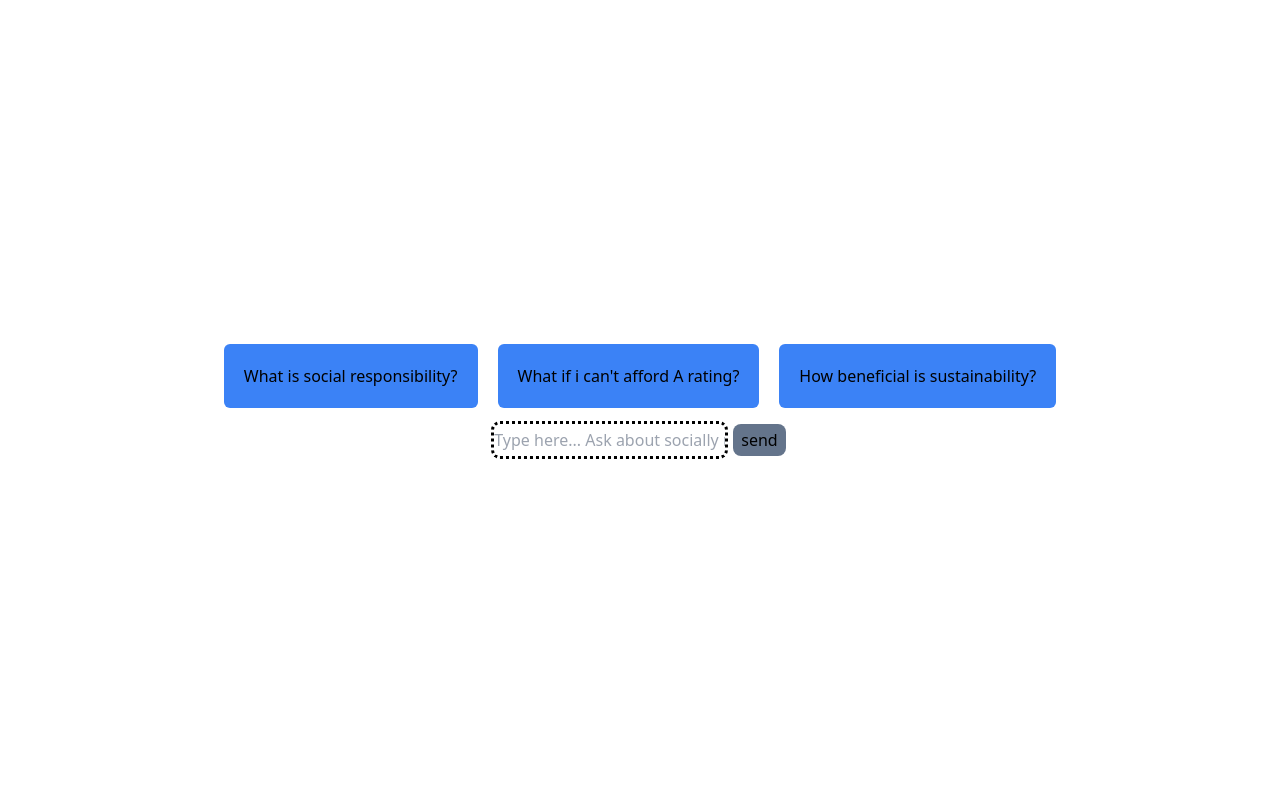
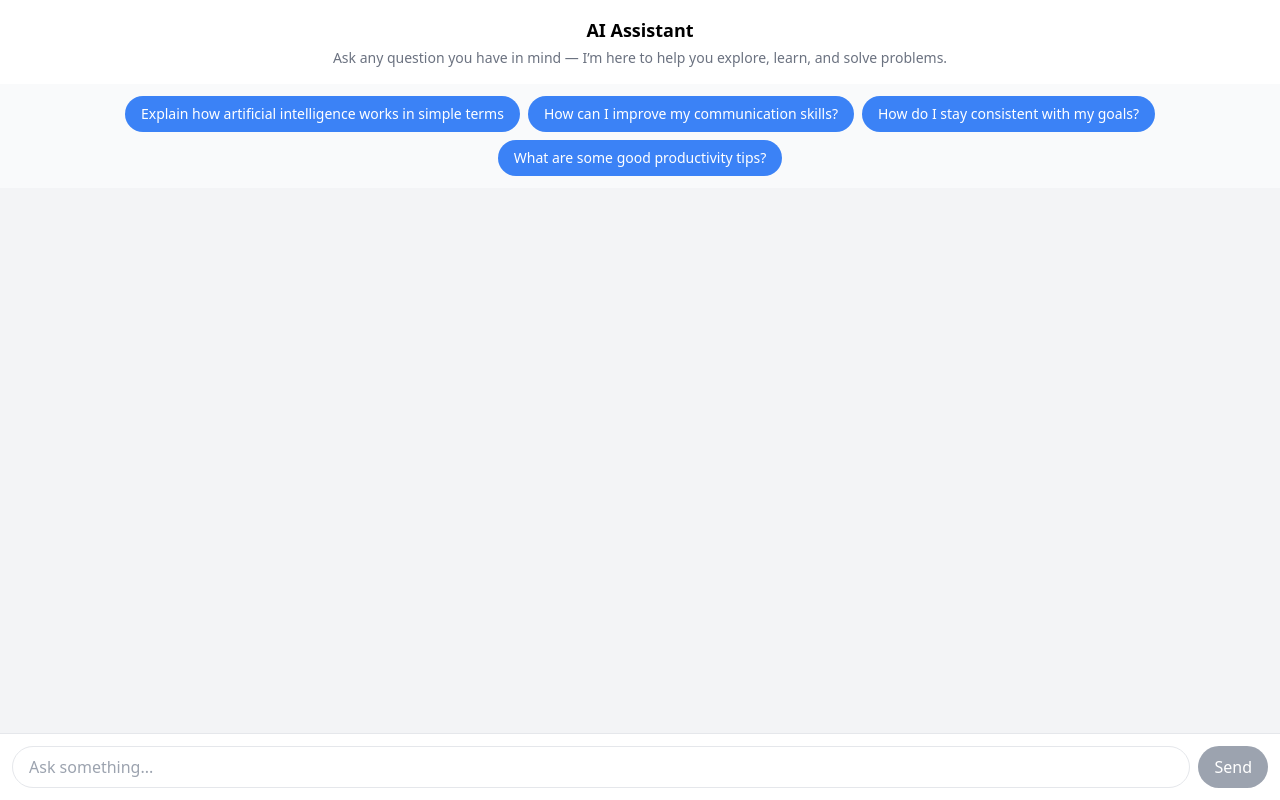
Before and after one commit to blessedjoe2000/bw_chatbot, a Next.js app: page / in a window 1280 px wide. Built offline with nearby package versions, Linux system fonts and the light colour scheme.

Commit message:
chatbot modified

```diff
--- a/app/api/assistant/route.js
+++ b/app/api/assistant/route.js
@@ -1,30 +1,42 @@
-import OpenAI from "openai";
+// import OpenAI from "openai";
 
-const openai = new OpenAI();
+import { GoogleGenAI } from "@google/genai";
+// The client gets the API key from the environment variable `GEMINI_API_KEY`.
+const ai = new GoogleGenAI({});
 
-const thread = await openai.beta.threads.create();
+// const openai = new OpenAI();
+
+// const thread = await openai.beta.threads.create();
 
 export async function POST(req, res) {
   try {
     const { newMessage } = await req.json();
     const query = newMessage.content;
 
-    const assistantId = process.env.BETTERBOT_ASST_ID;
+    // const assistantId = process.env.BETTERBOT_ASST_ID;
 
-    await openai.beta.threads.messages.create(thread.id, {
-      role: "user",
-      content: query,
+    // await openai.beta.threads.messages.create(thread.id, {
+    //   role: "user",
+    //   content: query,
+    // });
+
+    // const run = await openai.beta.threads.runs.create(thread.id, {
+    //   assistant_id: assistantId,
+    // });
+
+    // await checkRunStatus(thread.id, run.id);
+
+    // const messages = await openai.beta.threads.messages.list(thread.id);
+    // const answer = messages?.data[0]?.content[0]?.text?.value;
+
+    const response = await ai.models.generateContent({
+      model: "gemini-3-flash-preview",
+      contents: `${query}`,
     });
 
-    const run = await openai.beta.threads.runs.create(thread.id, {
-      assistant_id: assistantId,
-    });
+    console.log(response.text);
 
-    await checkRunStatus(thread.id, run.id);
-
-    const messages = await openai.beta.threads.messages.list(thread.id);
-
-    const answer = messages?.data[0]?.content[0]?.text?.value;
+    const answer = response.text;
 
     if (!answer) {
       throw new Error("No valid response");
@@ -33,7 +45,7 @@ export async function POST(req, res) {
     return new Response(JSON.stringify(answer));
   } catch (error) {
     return new Response(
-      JSON.stringify({ error: error.message }, { status: 500 })
+      JSON.stringify({ error: error.message }, { status: 500 }),
     );
   }
 }
--- a/app/page.js
+++ b/app/page.js
@@ -1,38 +1,63 @@
 "use client";
 
 import axios from "axios";
-import { useState } from "react";
+import { useEffect, useState } from "react";
+import { HashLoader } from "react-spinners";
+import ReactMarkdown from "react-markdown";
+
+const PROMPTS = [
+  "What are some good productivity tips?",
+  "Explain how the internet works in simple terms",
+  "What are healthy habits to build daily?",
+  "Give me a quick dinner recipe idea",
+  "How can I improve my communication skills?",
+  "What are some ways to make money online?",
+  "What are simple ways to reduce stress?",
+  "How do I stay consistent with my goals?",
+  "What are some easy skills I can learn online?",
+  "Explain how artificial intelligence works in simple terms",
+];
+
+const getRandomPrompts = () => {
+  return [...PROMPTS].sort(() => Math.random() - 0.5).slice(0, 4);
+};
 
 export default function Home() {
   const [query, setQuery] = useState("");
   const [messages, setMessages] = useState([]);
   const [isLoading, setIsLoading] = useState(false);
+  const [quickPrompts, setQuickPrompts] = useState([]);
+
+  // Load 4 random prompts on first render
+  useEffect(() => {
+    setQuickPrompts(getRandomPrompts());
+  }, []);
 
   const handleSubmit = async (e) => {
     e.preventDefault();
 
+    if (!query.trim()) return;
+
     const newMessage = { content: query, role: "user" };
-
     setMessages((prev) => [...prev, newMessage]);
     setQuery("");
-
     setIsLoading(true);
 
     try {
       const response = await axios.post(`/api/assistant`, {
         newMessage,
       });
+
       setMessages((prev) => [...prev, { content: response.data, role: "AI" }]);
     } catch (error) {
       console.log("An error occured ", error);
     }
+
     setIsLoading(false);
   };
 
-  const quickPrompt = async (e) => {
-    const query = e.target.innerHTML;
-
-    const newMessage = { content: query, role: "user" };
+  const quickPrompt = async (text) => {
+    const newMessage = { content: text, role: "user" };
 
     setMessages((prev) => [...prev, newMessage]);
     setIsLoading(true);
@@ -41,65 +66,94 @@ export default function Home() {
       const response = await axios.post(`/api/assistant`, {
         newMessage,
       });
+
       setMessages((prev) => [...prev, { content: response.data, role: "AI" }]);
-      setIsLoading(false);
     } catch (error) {
       console.log("An error occured ", error);
     }
+
+    setIsLoading(false);
   };
 
   return (
-    <div className="flex flex-col gap-2 justify-center items-center h-lvh px-10">
-      <div className=" flex  ">
-        <button
-          onClick={quickPrompt}
-          className="p-5 bg-blue-500 rounded-md mr-5"
-        >
-          What is social responsibility?
-        </button>
-        <button
-          onClick={quickPrompt}
-          className="p-5 bg-blue-500 rounded-md mr-5"
-        >
-          What if i can&apos;t afford A rating?
-        </button>
-        <button onClick={quickPrompt} className="p-5 bg-blue-500 rounded-md">
-          How beneficial is sustainability?
-        </button>
+    <div className="flex flex-col h-screen bg-gray-100">
+      {/* HEADER */}
+      <div className="p-4 bg-white shadow text-center">
+        <div className="font-semibold text-lg">AI Assistant</div>
+        <p className="text-sm text-gray-500 mt-1">
+          Ask any question you have in mind — I’m here to help you explore,
+          learn, and solve problems.
+        </p>
       </div>
 
-      <div className="chat-container flex flex-col gap-1">
-        {messages &&
-          messages.map((message, index) =>
-            message.role === "user" ? (
-              <p className="p-2 bg-blue-500 text-right" key={index}>
-                {message.content}
-              </p>
-            ) : (
-              <p className="p-2 bg-green-500" key={index}>
-                {message.content}
-              </p>
-            )
-          )}
-        {isLoading && <div>Please wait...</div>}
+      {/* QUICK PROMPTS */}
+      <div className="flex flex-wrap gap-2 p-3 justify-center bg-gray-50">
+        {quickPrompts.map((text, i) => (
+          <button
+            key={i}
+            onClick={() => quickPrompt(text)}
+            className="px-4 py-2 text-sm bg-blue-500 text-white rounded-full hover:bg-blue-600 transition"
+          >
+            {text}
+          </button>
+        ))}
       </div>
 
-      <form onSubmit={handleSubmit} className="flex">
+      {/* CHAT AREA */}
+      <div className="flex-1 overflow-y-auto px-3 py-4 space-y-3">
+        {messages.map((message, index) => {
+          const isUser = message.role === "user";
+
+          return (
+            <div
+              key={index}
+              className={`flex ${isUser ? "justify-end" : "justify-start"}`}
+            >
+              <div
+                className={`px-4 py-2 rounded-2xl max-w-[80%] sm:max-w-[60%] text-sm sm:text-base shadow
+                ${
+                  isUser
+                    ? "bg-blue-500 text-white rounded-br-none"
+                    : "bg-gray-200 text-gray-900 rounded-bl-none"
+                }`}
+              >
+                <div className="prose prose-sm sm:prose-base max-w-none leading-relaxed">
+                  <ReactMarkdown>{message.content}</ReactMarkdown>
+                </div>
+              </div>
+            </div>
+          );
+        })}
+
+        {isLoading && (
+          <div className="flex justify-center py-4">
+            <HashLoader size={40} color="#3b82f6" />
+          </div>
+        )}
+      </div>
+
+      {/* INPUT */}
+      <form
+        onSubmit={handleSubmit}
+        className="p-3 bg-white border-t flex gap-2"
+      >
         <input
-          placeholder="Type here... Ask about socially responsible questions "
+          placeholder="Ask something..."
           value={query}
           onChange={(e) => setQuery(e.target.value)}
-          className=" outline-dotted rounded-md"
+          className="flex-1 px-4 py-2 border rounded-full outline-none focus:ring-2 focus:ring-blue-400"
         />
+
         <button
           disabled={isLoading || query === ""}
-          className={
-            isLoading || query === ""
-              ? "rounded-lg px-2 py-1 ml-2 cursor-not-allowed bg-slate-500"
-              : "rounded-lg px-2 py-1 ml-2 bg-blue-500 "
-          }
+          className={`px-4 py-2 rounded-full text-white transition
+            ${
+              isLoading || query === ""
+                ? "bg-gray-400 cursor-not-allowed"
+                : "bg-blue-500 hover:bg-blue-600"
+            }`}
         >
-          send
+          Send
         </button>
       </form>
     </div>
--- a/package.json
+++ b/package.json
@@ -9,11 +9,14 @@
     "lint": "next lint"
   },
   "dependencies": {
+    "@google/genai": "^1.50.1",
     "axios": "^1.7.2",
     "next": "14.2.3",
     "openai": "^4.47.2",
     "react": "^18",
-    "react-dom": "^18"
+    "react-dom": "^18",
+    "react-markdown": "^10.1.0",
+    "react-spinners": "^0.17.0"
   },
   "devDependencies": {
     "eslint": "^8",
```
Also changed, not shown: 1 other file (tests, documents, lock files or other folders).
